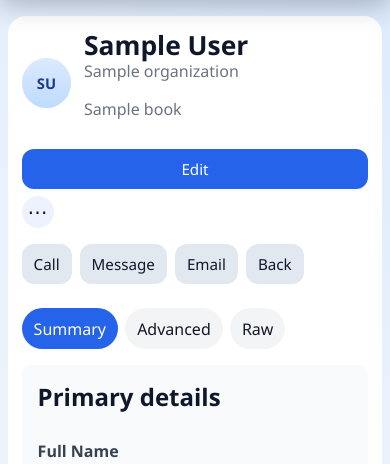
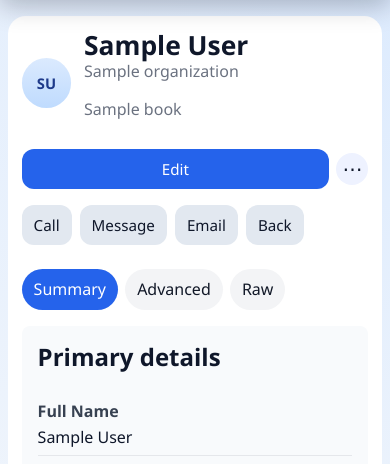
Before and after one commit to 7ooL/radicale-manager, a Python web app: template app/templates/contact_detail.html in a window 390 px wide. Shown: the part 84-548 px from the top of the page. Run offline with Jinja, Linux system fonts and the light colour scheme; the template is opened without the code that fills it: most values are stand-ins (such as "Sample title", 1, 10 or a date in 2020).

Commit message:
Fix mobile contact-detail action row overflow

```diff
--- a/app/static/style.css
+++ b/app/static/style.css
@@ -1114,6 +1114,32 @@ textarea {
     width: 100%;
   }
 
+  .detail-primary-actions {
+    display: grid;
+    grid-template-columns: minmax(0, 1fr) auto;
+    align-items: center;
+    gap: 0.45rem;
+    overflow: visible;
+  }
+
+  .detail-primary-actions > .button {
+    width: 100%;
+  }
+
+  .detail-primary-actions .row-menu {
+    justify-self: end;
+    overflow: visible;
+  }
+
+  .detail-primary-actions .row-menu summary {
+    white-space: nowrap;
+  }
+
+  .detail-primary-actions .row-menu-panel {
+    right: 0;
+    left: auto;
+  }
+
   .raw-view,
   .code-block {
     max-width: 100%;
```
